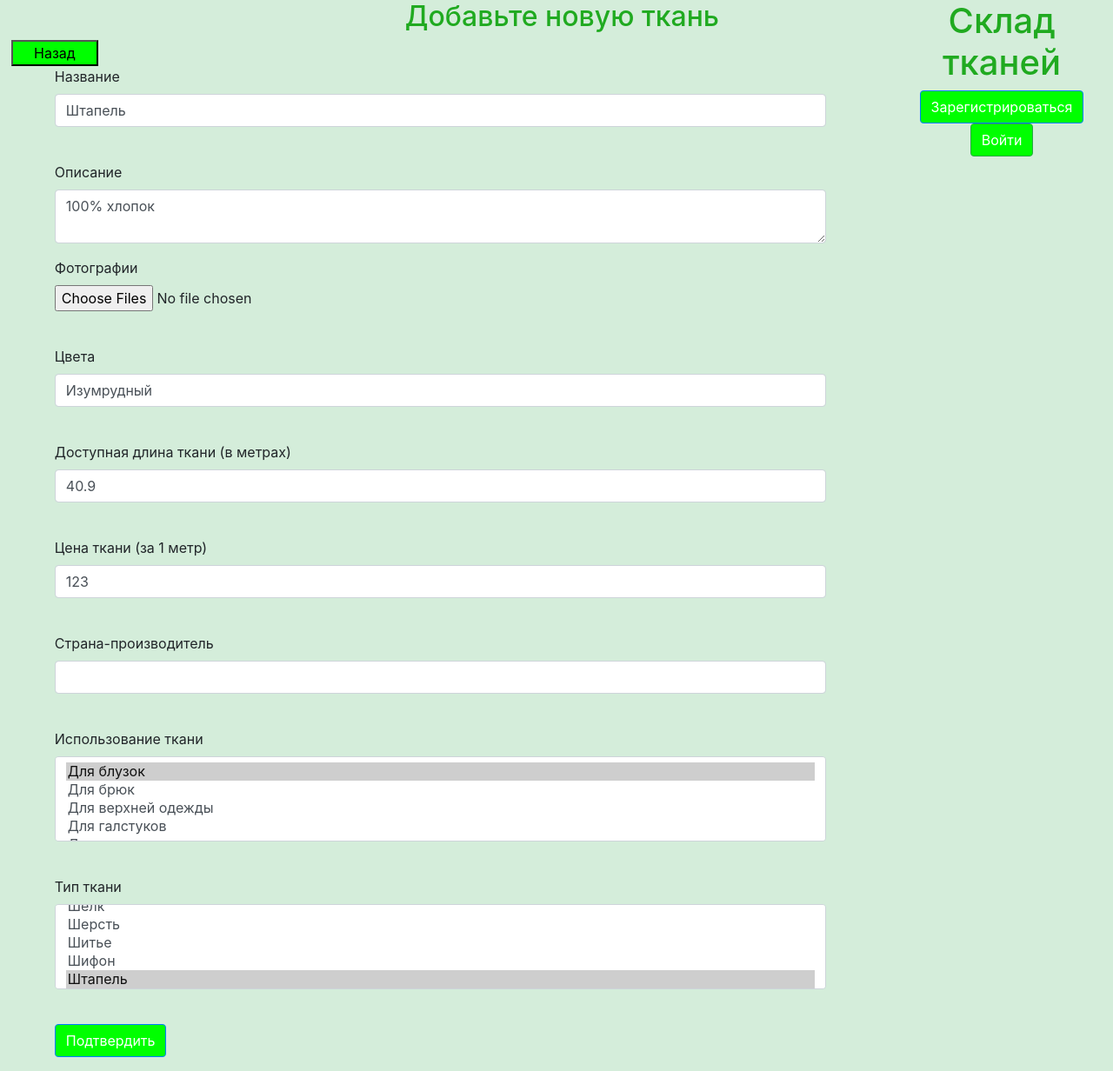
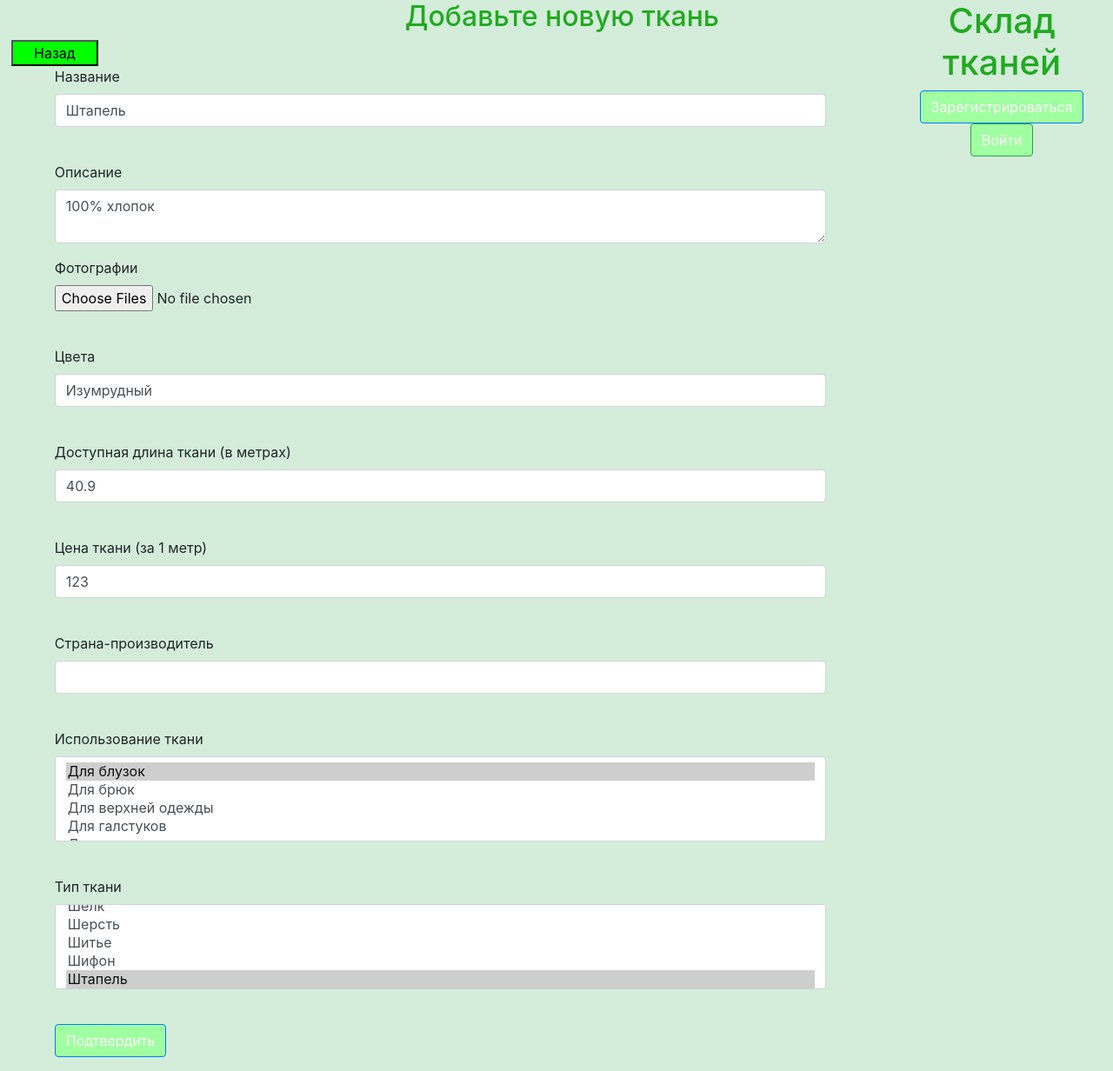
Before and after one commit to GlebVoronin/YandexWebServerProjectwithAPI, a Flask app: page /1 in a window 1280 px wide. Shown: the whole page at 87% size. Run offline with Flask 2, Linux system fonts and the light colour scheme; data comes from the database, SQL or seed files in the repository; parts of the project's set-up code (start-up, migrations or seed data) failed here and were passed over; some libraries are stand-ins or nearby versions.

Commit message:
Some bug fixes

```diff
--- a/static/css/style_v36.css
+++ b/static/css/style_v36.css
@@ -4,10 +4,10 @@ body {
 }
 
 #login {
-  background-color: #00ff00;
+  background-color: #a0ffa0;
 }
 #register {
-  background-color: #00ff00;
+  background-color: #a0ffa0;
 }
 #auth_block {
   width: 20%;
@@ -52,13 +52,13 @@ a:focus {
     text-decoration: underline;
 }
 a:active {
-    color: #00ff00;
+    color: #a0ffa0;
 }
 #buttons {
   width: 10%;
   height: 3%;
-  color: #00ff00;
-  background-color: #00ff00;
+  color: #a0ffa0;
+  background-color: #a0ffa0;
 }
 #main_page_img {
   border: 2px solid #e0fddf;
@@ -68,7 +68,7 @@ li {
   display: inline-block;
 }
 .btn-primary{
-  background-color: #00ff00;
+  background-color: #a0ffa0;
 }
 #Cloth {
   display: inline-block;
```
